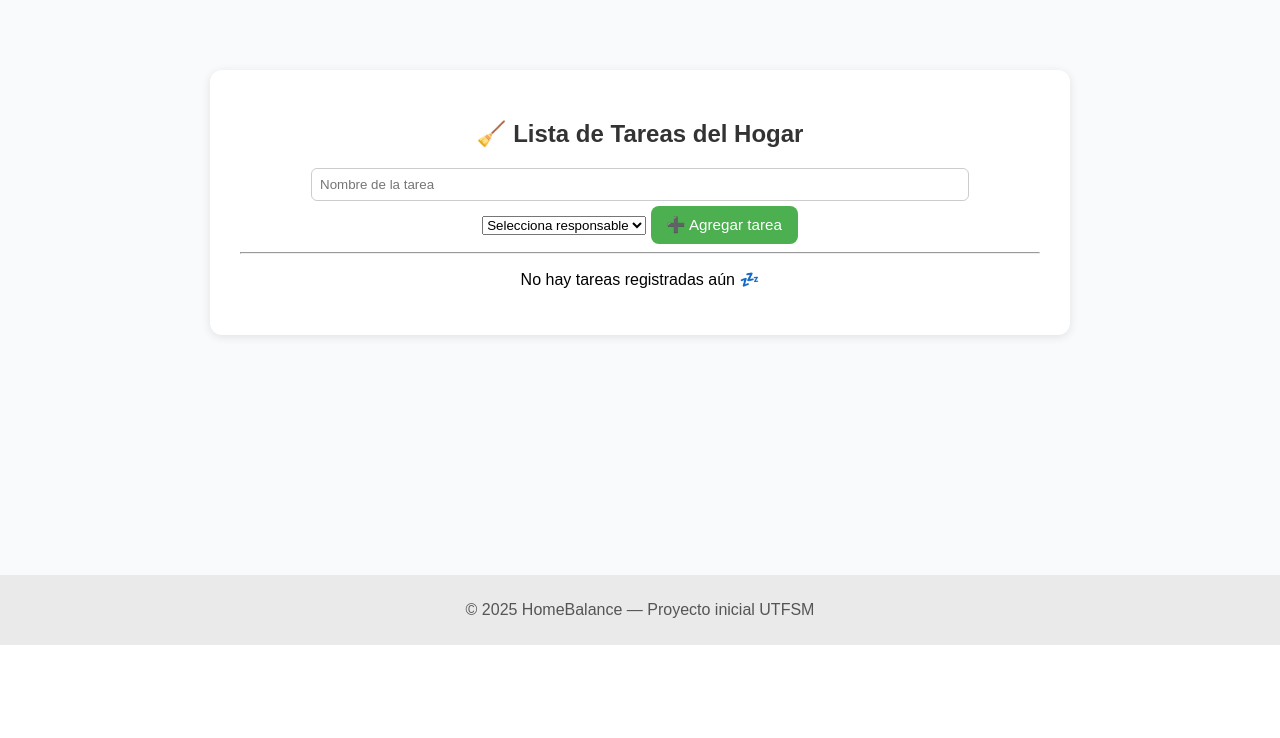
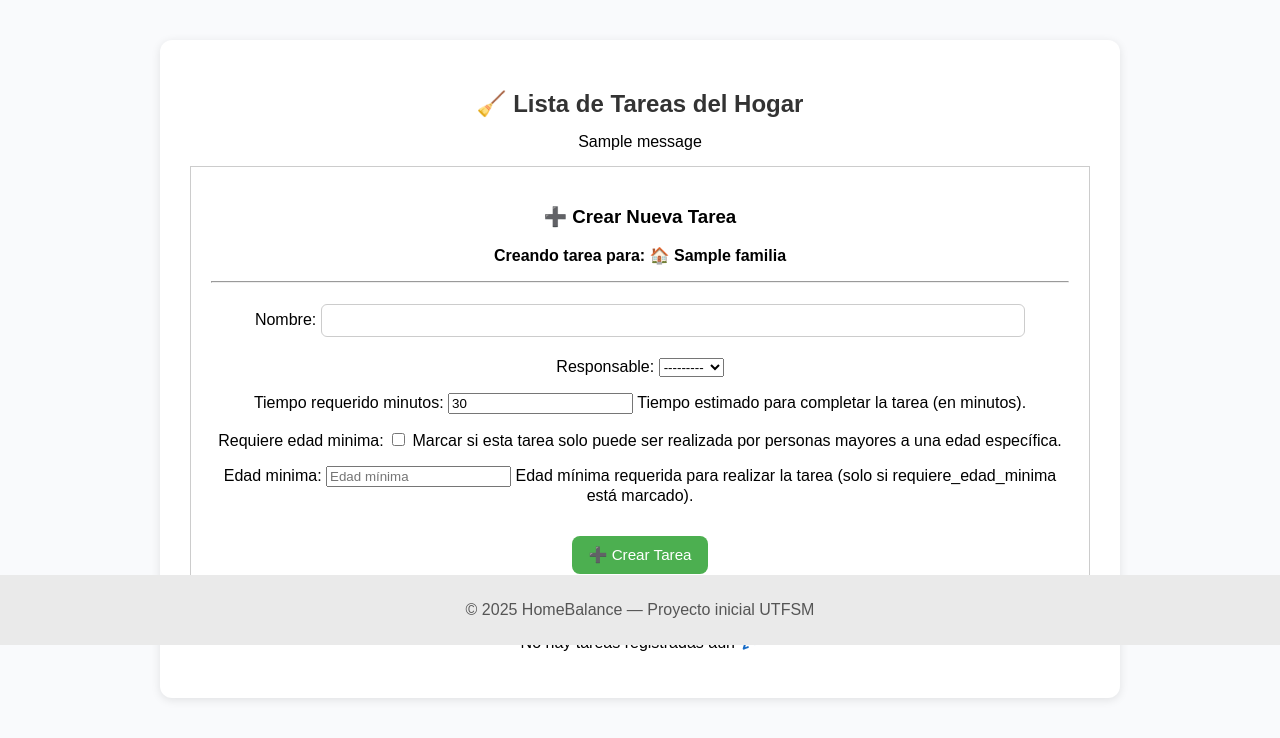
Before and after one commit to Marceloamt/Proyecto-inicial, a Django app: page /tareas/ in a window 1280 px wide. Shown: the part 155-893 px from the top of the page. Before the commit the page ends 800 px from the top, so only its background shows below. Run offline with Django 5.2, Linux system fonts and the light colour scheme; a user stored in the database is signed in; data comes from the database, SQL or seed files in the repository; tables that the repository leaves empty hold one stand-in row (values such as "Sample post"); one stand-in notice (Sample message) is shown.

Commit message:
Modificación de zona de tareas

```diff
--- a/myapp/forms.py
+++ b/myapp/forms.py
@@ -1,5 +1,5 @@
 from django import forms
-from .models import Horario, Perfil
+from .models import Horario, Perfil, Tarea
 from django.contrib.auth.forms import UserCreationForm
 from django.contrib.auth import get_user_model
 User = get_user_model()
@@ -56,3 +56,35 @@
     class Meta:
         model = User
         fields = ['email']
+
+class TareaForm(forms.ModelForm):
+    def clean(self):
+        cleaned_data = super().clean()
+        requiere_edad_minima = cleaned_data.get("requiere_edad_minima")
+        edad_minima = cleaned_data.get("edad_minima")
+
+        if requiere_edad_minima and (edad_minima is None or edad_minima <= 0):
+            self.add_error('edad_minima', 'Debes ingresar una edad mínima válida si marcas la restricción.')
+
+        tiempo = cleaned_data.get("tiempo_requerido_minutos")
+        if tiempo is not None and tiempo <= 0:
+             self.add_error('tiempo_requerido_minutos', 'El tiempo requerido debe ser un valor positivo.')
+
+        return cleaned_data
+
+    class Meta:
+        model = Tarea
+        fields = [
+            'nombre',
+            'responsable', # Si es asignable al crear
+            'tiempo_requerido_minutos',
+            'requiere_edad_minima',
+            'edad_minima',
+        ]
+        widgets = {
+            'nombre': forms.TextInput(attrs={'class': 'form-control'}),
+            'responsable': forms.Select(attrs={'class': 'form-control'}),
+            'tiempo_requerido_minutos': forms.NumberInput(attrs={'class': 'form-control', 'min': 10, 'placeholder': 'Tiempo en minutos'}),
+            'requiere_edad_minima': forms.CheckboxInput(attrs={'class': 'form-check-input'}),
+            'edad_minima': forms.NumberInput(attrs={'class': 'form-control', 'min': 1, 'placeholder': 'Edad mínima'}),
+        }
--- /dev/null
+++ b/myapp/templates/messages.html
@@ -0,0 +1,9 @@
+{% if messages %}
+    <div class="mensajes-django" style="margin-bottom: 15px;">
+        {% for message in messages %}
+            <div class="alert alert-{{ message.tags }}" role="alert">
+                {{ message }}
+            </div>
+        {% endfor %}
+    </div>
+{% endif %}
--- a/myapp/templates/tareas.html
+++ b/myapp/templates/tareas.html
@@ -2,60 +2,161 @@
 {% block title %}Tareas | HomeBalance{% endblock %}
 
 {% block content %}
-<div class="container">
+<div class="container" style="max-width: 900px; margin: 0 auto;">
     <h2>🧹 Lista de Tareas del Hogar</h2>
 
+    {% include "messages.html" %}
+
     {% if mensaje %}
-        <div class="mensaje">{{ mensaje }}</div>
+        <p class="alert alert-info">{{ mensaje }}</p>
     {% endif %}
 
-    <!-- Formulario para agregar una nueva tarea -->
-    <form method="POST">
-    {% csrf_token %}
-    <input type="text" name="nombre" placeholder="Nombre de la tarea" required>
+    {# mi comentario: Sección de Creación de Tareas, restringida solo si el usuario es jefe #}
+    {% if es_jefe %}
+        <section class="form-card" style="border: 1px solid #ccc; padding: 20px; margin-bottom: 20px;">
+            <h3>➕ Crear Nueva Tarea</h3>
 
-    <select name="responsable" required>
-        <option value="">Selecciona responsable</option>
-        {% for miembro in familia.miembros.all %}
-            <option value="{{ miembro.id }}">{{ miembro.username }}</option>
-        {% endfor %}
-        <option value="{{ familia.jefe.id }}">{{ familia.jefe.username }} (Jefe)</option>
-    </select>
+            <form method="POST">
+                {% csrf_token %}
 
-    <button type="submit">➕ Agregar tarea</button>
-</form>
+                {# mi comentario: Muestro un selector de familia si administra más de una #}
+                {% if familias_jefe|length > 1 %}
+                    <div class="form-group" style="margin-bottom: 15px;">
+                        <label for="familia_seleccionada" style="font-weight: bold;">Selecciona la Familia:</label>
+                        <select name="familia_seleccionada" id="familia_seleccionada" required class="form-control">
+                            <option value="">--- Seleccionar Familia ---</option>
+                            {% for familia in familias_jefe %}
+                                <option value="{{ familia.id }}">{{ familia.nombre }}</option>
+                            {% endfor %}
+                        </select>
+                    </div>
+                {% elif familias_jefe %}
+                    {# Si solo tiene una familia, la envío oculta #}
+                    <input type="hidden" name="familia_seleccionada" value="{{ familias_jefe.0.id }}">
+                    <p style="font-weight: bold;">Creando tarea para: 🏠 {{ familias_jefe.0.nombre }}</p>
+                {% endif %}
 
+                <hr>
 
+                {# Renderizo el formulario de Tarea (incluye tiempo, edad, responsable) #}
+                {{ form.as_p }}
+
+                <button type="submit" class="btn btn-primary" style="margin-top: 15px;">➕ Crear Tarea</button>
+            </form>
+        </section>
+    {% else %}
+        {# Mensaje para usuarios que no son jefes #}
+        {% if familia %}
+        <p class="alert alert-warning" style="padding: 15px;">
+            Solo el jefe de hogar puede crear nuevas tareas. Eres miembro de la familia **{{ familia.nombre }}**.
+        </p>
+        {% endif %}
+    {% endif %}
 
     <hr>
 
-    <!-- Lista de tareas desde la base de datos -->
+    {# Lista de Tareas #}
     <ul>
         {% for tarea in tareas %}
-            <section>
-                {% if tarea.estado == "hecha" %}
-                    ✅ <span style="color: gray; text-decoration: line-through;">
-                        {{ tarea.nombre }} — {{ tarea.responsable }}
-                    </span>
-                    (<em>{{ tarea.estado }}</em>)
-                    <form action="{% url 'completar_tarea' tarea.id %}" method="POST" style="display:inline;">
-                        {% csrf_token %}
-                        <button type="submit">↩️ Marcar como pendiente</button>
-                    </form>
-                {% else %}
-                    🕓 <span style="color: red;">
-                        {{ tarea.nombre }} — {{ tarea.responsable }}
-                    </span>
-                    (<em>{{ tarea.estado }}</em>)
-                    <form action="{% url 'completar_tarea' tarea.id %}" method="POST" style="display:inline;">
-                        {% csrf_token %}
-                        <button type="submit">✅ Marcar como hecha</button>
-                    </form>
+            <section style="margin-bottom: 15px; padding: 10px; border-left: 5px solid {% if tarea.estado == 'hecha' %}green{% else %}red{% endif %}; background-color: #f9f9f9;">
+
+                {# Título y Responsable #}
+                <p style="margin: 0; font-size: 1.1em; font-weight: bold;">
+                    {% if tarea.estado == "hecha" %}✅{% else %}🕓{% endif %}
+                    {{ tarea.nombre }} — Responsable: {{ tarea.responsable.username|default:"Sin asignar" }}
+                </p>
+
+                {# Detalles de Familia, Tiempo y Edad #}
+                <small style="display: block; margin-top: 5px; margin-bottom: 10px; color: #555;">
+                    {% if es_jefe %}
+                        🏠 Familia: <strong>{{ tarea.familia.nombre }}</strong> |
+                    {% endif %}
+                    ⏱️ Tiempo: {{ tarea.tiempo_requerido_minutos }} min. |
+                    👶 Edad Mínima: {% if tarea.requiere_edad_minima %}{{ tarea.edad_minima }}{% else %}Ninguna{% endif %}
+                </small>
+
+                {# Botones de Acción #}
+                <form action="{% url 'completar_tarea' tarea.id %}" method="POST" style="display:inline; margin-top: 15px;">
+                    {% csrf_token %}
+                    <button type="submit" class="btn btn-sm btn-action">
+                        {% if tarea.estado == "hecha" %}↩️ Marcar como pendiente{% else %}✅ Marcar como hecha{% endif %}
+                    </button>
+                </form>
+
+                {# Botones de Edición y Eliminación: SOLO PARA JEFES con estilos personalizados #}
+                {% if es_jefe %}
+                    <a href="{% url 'editar_tarea' tarea.id %}" class="btn btn-editar" style="margin-left: 5px;">✏️ Editar</a>
+                    <a href="{% url 'eliminar_tarea' tarea.id %}" class="btn btn-eliminar" style="margin-left: 5px;">🗑️ Eliminar</a>
                 {% endif %}
+
             </section>
         {% empty %}
             <li>No hay tareas registradas aún 💤</li>
         {% endfor %}
     </ul>
+
+    {# mi comentario: Bloque de Estilos para dar la apariencia a los botones #}
+    <style>
+        /* Estilos para los botones de editar y eliminar (misma altura)*/
+        .btn-editar, .btn-eliminar {
+            line-height: 1.2;
+            padding: 8px 15px;
+
+            border-radius: 5px;
+            text-decoration: none;
+            display: inline-flex;
+            align-items: center;
+            gap: 5px;
+            font-size: 1em;
+            cursor: pointer;
+            transition: all 0.2s ease-in-out;
+            vertical-align: middle;
+        }
+
+        .btn-editar {
+            background-color: white;
+            color: #007bff;
+            border: 1px solid #007bff;
+        }
+
+        .btn-editar:hover {
+            background-color: #e6f2ff;
+            color: #0056b3;
+            border-color: #0056b3;
+        }
+
+        .btn-eliminar {
+            background-color: #ffffff;
+            color: #dc3545;
+            border: 1px solid #dc3545;
+        }
+
+        .btn-eliminar:hover {
+            background-color: #c82333;
+            border-color: #bd2130;
+        }
+
+        /* Estilo para el botón de completar/desmarcar tarea */
+        .btn-action {
+            background-color: white; /* Un azul neutro */
+            color: black;
+            border: none;
+            padding: 8px 12px;
+            border-radius: 5px;
+            border: 2px solid #22dc3b;
+            cursor: pointer;
+            font-size: 0.9em;
+            transition: background-color 0.2s;
+        }
+
+        .btn-action:hover {
+            background-color: #0056b3;
+        }
+
+        .btn-editar, .btn-eliminar, .btn-action {
+            /* Asegurar que se vean bien junto a los botones del form */
+            height: fit-content;
+        }
+    </style>
 </div>
 {% endblock %}
--- a/myapp/urls.py
+++ b/myapp/urls.py
@@ -11,6 +11,8 @@
     path('perfil/', views.perfil, name='perfil'),
     path('tareas/', views.tareas, name='tareas'),
     path('tareas/<int:id>/completar/', views.completar_tarea, name='completar_tarea'),
+    path('tareas/editar/<int:tarea_id>/', views.editar_tarea, name='editar_tarea'),
+    path('tareas/eliminar/<int:tarea_id>/', views.eliminar_tarea, name='eliminar_tarea'),
     path('familia/crear/', views.crear_familia, name='crear_familia'),
     path('familia/invitar/', views.invitar_miembro, name='invitar_miembro'),
     path('familia/unirse/', views.unirse_familia, name='unirse_familia'),
--- a/myapp/views.py
+++ b/myapp/views.py
@@ -7,7 +7,7 @@
 from django.contrib.auth.forms import UserCreationForm, AuthenticationForm
 import json # Necesario para serializar datos a JavaScript
 from .models import Tarea, Familia, Horario, Perfil
-from .forms import HorarioForm, RegistroForm, PerfilForm, UserEditForm
+from .forms import HorarioForm, RegistroForm, PerfilForm, UserEditForm, TareaForm
 from .serializers import TareaSerializer
 from itertools import chain
 
@@ -96,45 +96,72 @@
 
     return render(request, 'perfil.html', contexto)
 
-
 #gestión de tareas
 @login_required
 def tareas(request):
-    #Muestra y permite agregar tareas dentro de la familia del usuario
     usuario = request.user
-    familia_usuario = (
-        Familia.objects.filter(jefe=usuario).first()
-        or Familia.objects.filter(miembros=usuario).first()
-    )
 
-    if not familia_usuario:
+    # Obtiene TODAS las familias donde el usuario es jefe
+    familias_jefe = Familia.objects.filter(jefe=usuario)
+
+    #Si el usuario es jefe en al menos una familia
+    if familias_jefe.exists():
+        # Ve todas sus tareas de jefe
+        tareas = Tarea.objects.filter(familia__in=familias_jefe).order_by('-fecha_creacion')
+        miembros = {} # Diccionario para almacenar miembros por familia
+
+        # 3. Preparar los datos de miembros y el formulario
+        for familia in familias_jefe:
+            miembros[familia.id] = list(chain([familia.jefe], familia.miembros.all()))
+
+        if request.method == 'POST':
+            # La vista ahora necesita saber a qué familia aplicar la tarea
+            familia_id = request.POST.get('familia_seleccionada')
+            if not familia_id:
+                messages.error(request, "Debe seleccionar una familia para crear la tarea.")
+                form = TareaForm(request.POST) # Reusar datos POST para mostrar errores
+            else:
+                familia_seleccionada = get_object_or_404(Familia, id=familia_id, jefe=usuario)
+                form = TareaForm(request.POST)
+
+                if form.is_valid():
+                    tarea = form.save(commit=False)
+                    tarea.familia = familia_seleccionada # Asignar la familia seleccionada
+                    tarea.save()
+                    messages.success(request, f"Tarea creada exitosamente para '{familia_seleccionada.nombre}'. ✅")
+                    return redirect('tareas')
+                else:
+                    messages.error(request, "Error al crear la tarea. Revisa los campos marcados.")
+        else:
+            form = TareaForm()
+
         return render(request, 'tareas.html', {
-            'tareas': [],
-            'mensaje': "No perteneces a ninguna familia. Crea o únete a una para ver tareas."
+            'familias_jefe': familias_jefe, # Pasamos todas las familias de jefe
+            'tareas': tareas,
+            'miembros': miembros,
+            'form': form,
+            'es_jefe_multi': familias_jefe.count() > 1, # Indica si maneja más de una familia
+            'es_jefe': True, # Es jefe en al menos una familia
         })
 
-    if request.method == 'POST':
-        nombre = request.POST.get('nombre')
-        responsable_username = request.POST.get('responsable')
-        if nombre and responsable_username:
-            try:
-                responsable = User.objects.get(username=responsable_username)
-            except User.DoesNotExist:
-                responsable = usuario
-            Tarea.objects.create(
-                nombre=nombre,
-                responsable=responsable,
-                familia=familia_usuario
-            )
-        return redirect('tareas')
+    #Si el usuario es SOLO miembro (código original de miembro)
+    familia_miembro = Familia.objects.filter(miembros=usuario).first()
+    if familia_miembro:
+        tareas = Tarea.objects.filter(familia=familia_miembro).order_by('-fecha_creacion')
 
-    tareas = Tarea.objects.filter(familia=familia_usuario)
-    miembros = list(chain([familia_usuario.jefe], familia_usuario.miembros.all()))
+        return render(request, 'tareas.html', {
+            'tareas': tareas,
+            'familia': familia_miembro, # Solo una familia para miembros
+            'es_jefe': False,
+            'miembros': list(chain([familia_miembro.jefe], familia_miembro.miembros.all())),
+            'form': TareaForm()
+        })
 
+    # Si no pertenece a ninguna familia
     return render(request, 'tareas.html', {
-        'tareas': tareas,
-        'familia': familia_usuario,
-        'miembros': miembros
+        'tareas': [],
+        'mensaje': "No perteneces a ninguna familia. Crea o únete a una para ver tareas.",
+        'form': TareaForm()
     })
 
 @login_required
@@ -145,6 +172,56 @@
         tarea.estado = "hecha" if tarea.estado == "pendiente" else "pendiente"
         tarea.save()
     return redirect('tareas')
+
+@login_required
+def editar_tarea(request, tarea_id):
+    # Obtiene la tarea, asegurando que el usuario sea el jefe de la familia a la que pertenece
+    tarea = get_object_or_404(Tarea, id=tarea_id)
+
+    # Verificar si el usuario es jefe de la familia de la tarea
+    if not Familia.objects.filter(jefe=request.user, id=tarea.familia.id).exists():
+        messages.error(request, "❌ No tienes permiso para editar esta tarea.")
+        return redirect('tareas')
+
+    #Manejo del formulario
+    if request.method == 'POST':
+        form = TareaForm(request.POST, instance=tarea)
+        if form.is_valid():
+            form.save()
+            messages.success(request, f"Tarea '{tarea.nombre}' actualizada correctamente. ✅")
+            return redirect('tareas')
+        else:
+            messages.error(request, "Hubo un error al guardar la tarea. Revisa los campos.")
+    else:
+        # Petición GET: Cargar el formulario prellenado
+        form = TareaForm(instance=tarea)
+
+    contexto = {
+        'form': form,
+        'tarea': tarea
+    }
+    return render(request, 'editar_tarea.html', contexto)
+
+
+@login_required
+def eliminar_tarea(request, tarea_id):
+    # Obtiene la tarea
+    tarea = get_object_or_404(Tarea, id=tarea_id)
+
+    # Verificar si el usuario es jefe de la familia de la tarea
+    if not Familia.objects.filter(jefe=request.user, id=tarea.familia.id).exists():
+        messages.error(request, "❌ No tienes permiso para eliminar esta tarea.")
+        return redirect('tareas')
+
+    # Lógica de eliminación
+    if request.method == 'POST':
+        nombre_tarea = tarea.nombre
+        tarea.delete()
+        messages.success(request, f"Tarea '{nombre_tarea}' eliminada correctamente. 🗑️")
+        return redirect('tareas')
+
+    # Petición GET: Mostrar la página de confirmación de eliminación (opcional)
+    return render(request, 'eliminar_tarea.html', {'tarea': tarea})
 
 #gestión de familias
 @login_required
```
Also changed, not shown: myapp/models.py (+15 -0 lines), myapp/templates/editar_horario.html (added, +27 -0 lines), myapp/templates/editar_tarea.html (added, +17 -0 lines), myapp/templates/eliminar_tarea.html (added, +15 -0 lines), myapp/migrations/0006_perfil.py (added), myapp/migrations/0007_rename_user_perfil_usuario.py (added), myapp/migrations/0008_alter_familia_nombre.py (added), myapp/migrations/0009_tarea_edad_minima_tarea_requiere_edad_minima_and_more.py (added).
